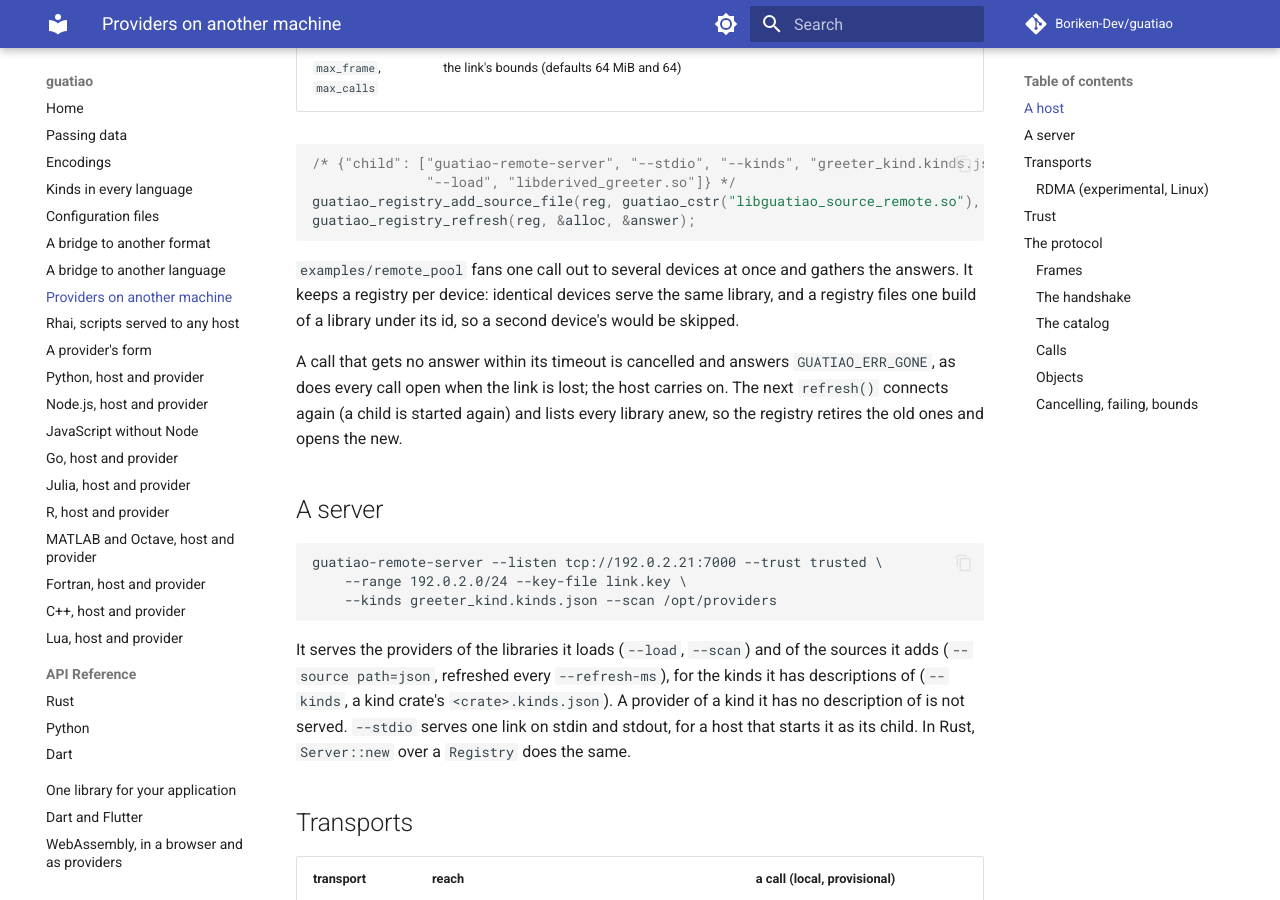
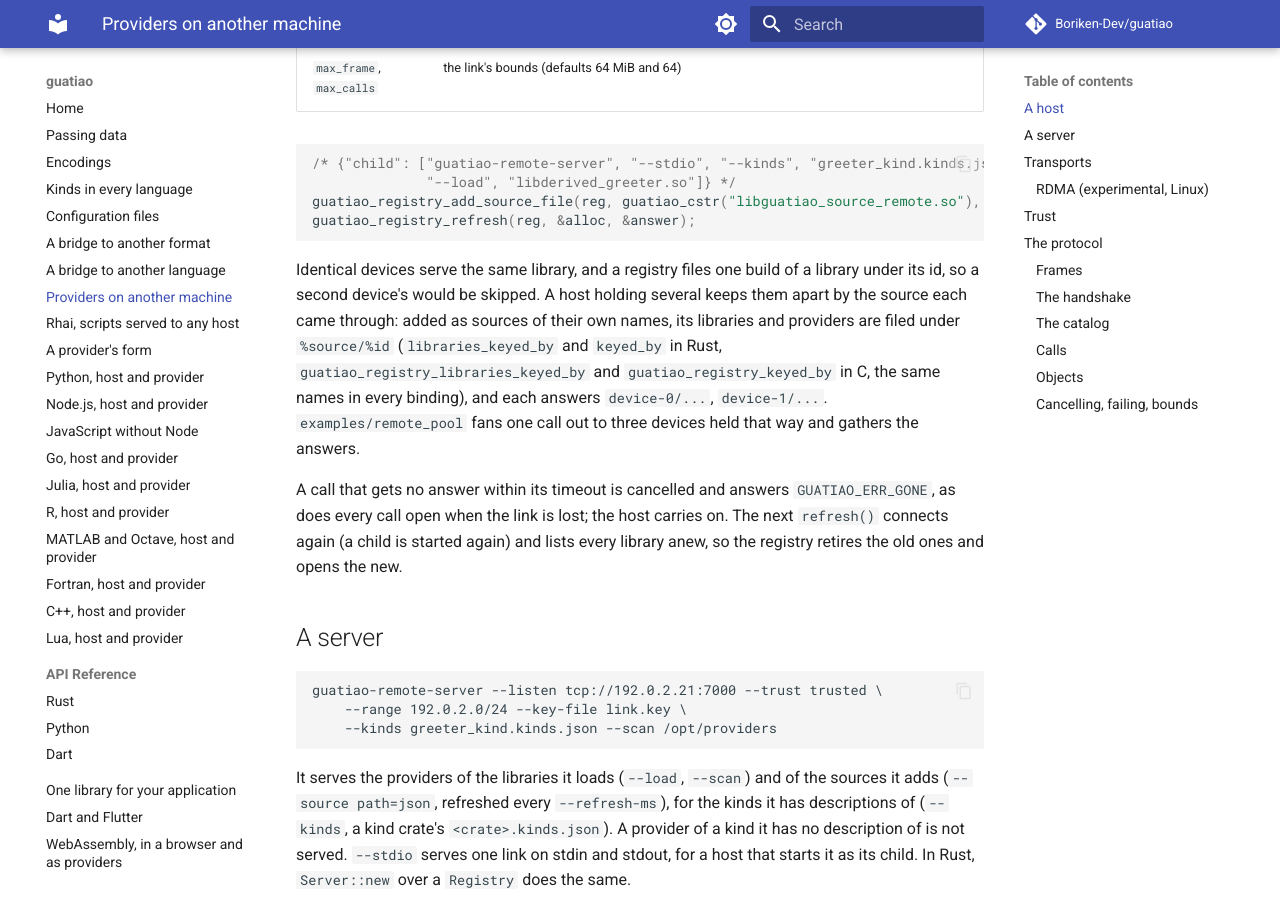
Before and after one commit to Boriken-Dev/guatiao, an MkDocs documentation site: the page built from docs/remote.md, in a window 1280 px wide and 900 px high, scrolled down 1182 px. Built offline with MkDocs 1.6.1 and Material for MkDocs 9.7.7, drawn with Linux system fonts in a browser that asks for light colours; comment, search, counter and statistics services are not loaded.

Commit message:
docs: keys that name their source, and devices held in one registry
The changelog, the migration line for `KeyFields` (compiled by the docs
snippet test), and the remote page's account of a host holding several
identical devices.

````diff
--- a/docs/remote.md
+++ b/docs/remote.md
@@ -51,10 +51,15 @@
 guatiao_registry_refresh(reg, &alloc, &answer);
 ```
 
-`examples/remote_pool` fans one call out to several devices at once and
-gathers the answers. It keeps a registry per device: identical devices
-serve the same library, and a registry files one build of a library under
-its id, so a second device's would be skipped.
+Identical devices serve the same library, and a registry files one build
+of a library under its id, so a second device's would be skipped. A host
+holding several keeps them apart by the source each came through: added
+as sources of their own names, its libraries and providers are filed
+under `%source/%id` (`libraries_keyed_by` and `keyed_by` in Rust,
+`guatiao_registry_libraries_keyed_by` and `guatiao_registry_keyed_by` in
+C, the same names in every binding), and each answers `device-0/...`,
+`device-1/...`. `examples/remote_pool` fans one call out to three
+devices held that way and gathers the answers.
 
 A call that gets no answer within its timeout is cancelled and answers
 `GUATIAO_ERR_GONE`, as does every call open when the link is lost; the
````
Also changed, not shown: CHANGELOG.md (+11 -0 lines), docs/migrating.md (+15 -0 lines), 1 other file.
